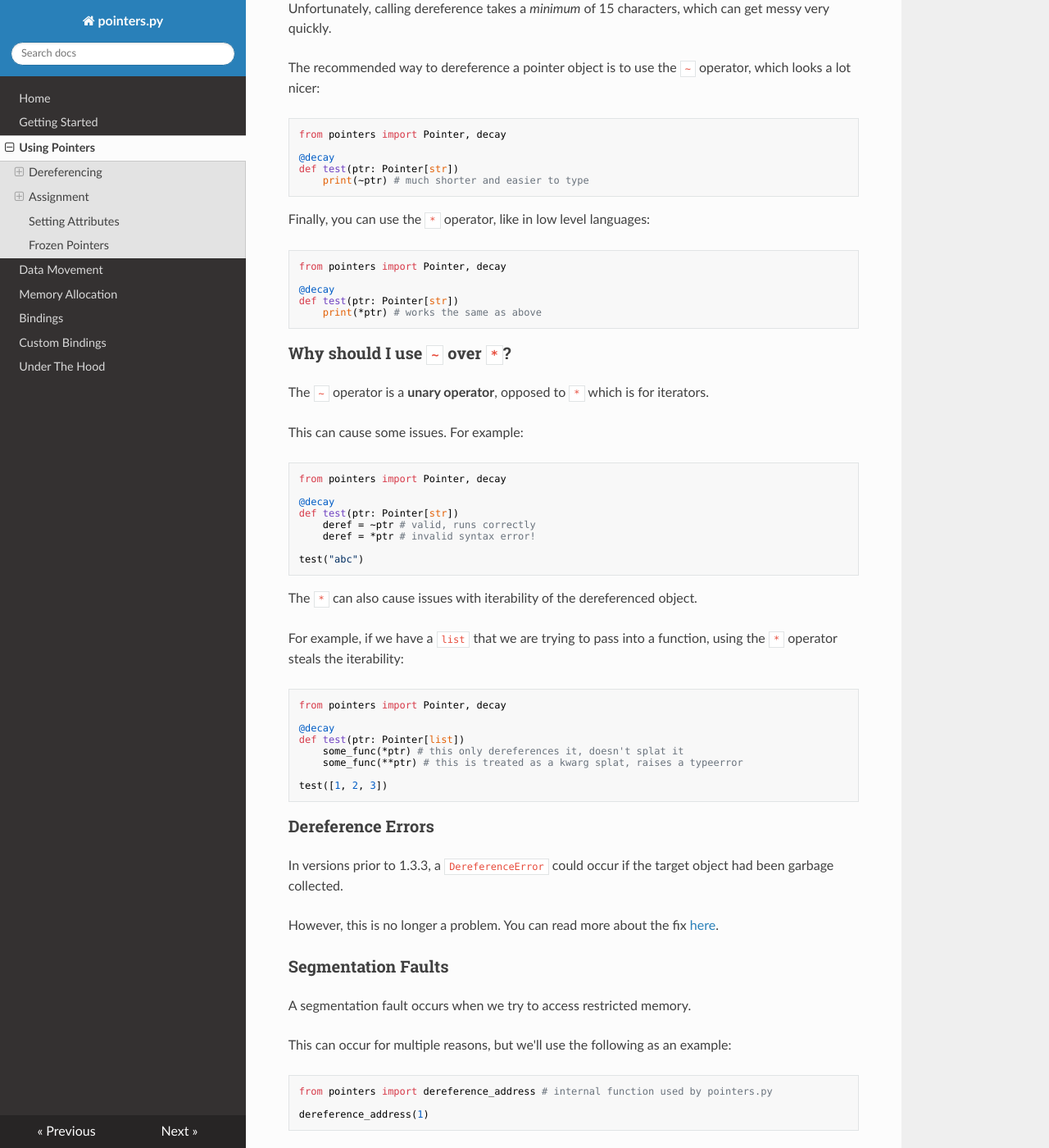
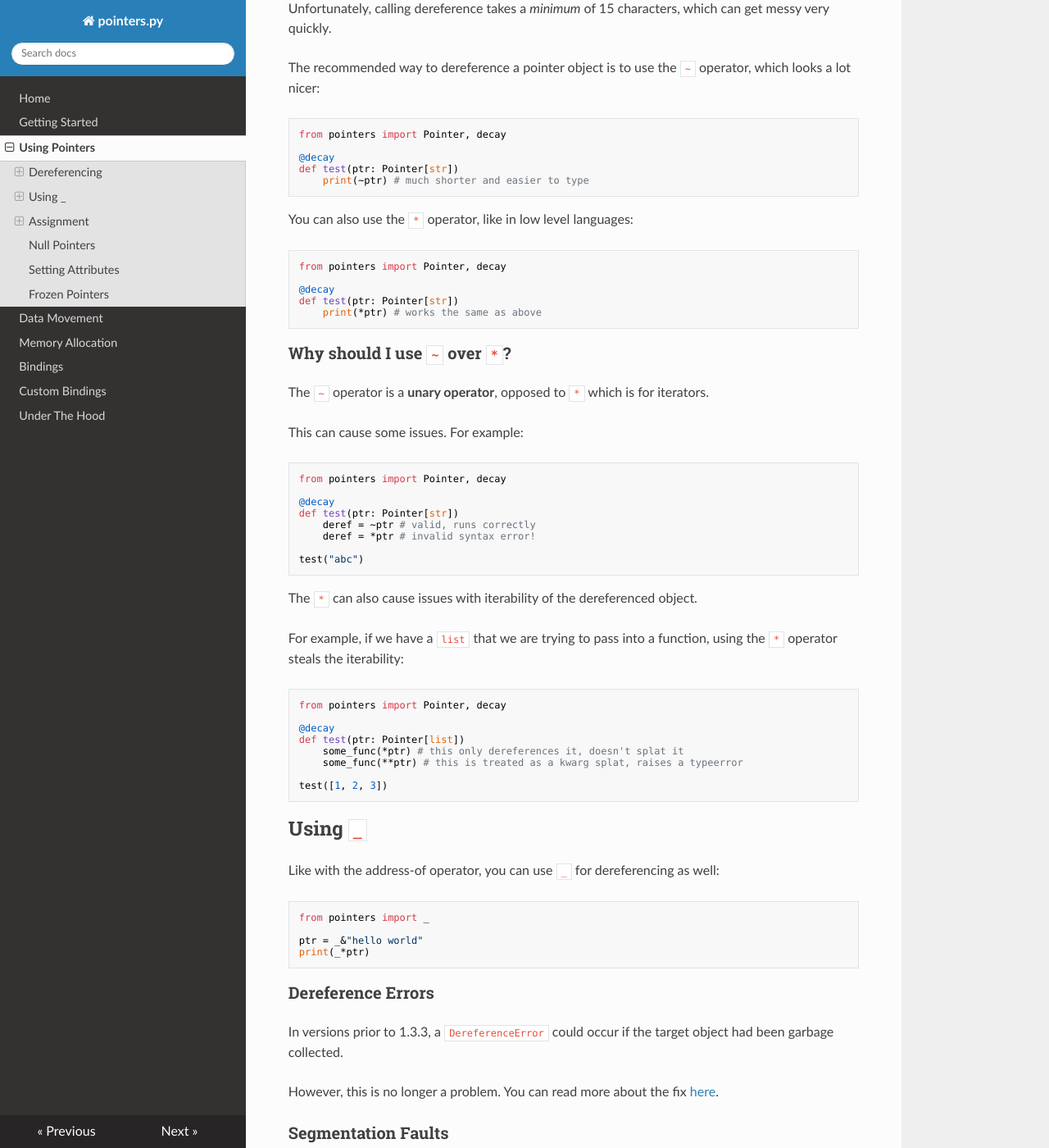
Before and after one commit to ZeroIntensity/pointers.py, an MkDocs documentation site: the page built from docs/pointers.md, in a window 1280 px wide and 1400 px high, scrolled down 478 px. Shown: the whole window at 82% size. Built offline with MkDocs 1.6.1, drawn with Linux system fonts in a browser that asks for light colours; nearby versions of some CDN libraries; some of the changed text lies outside the part shown.

Commit message:
abracadabra

````diff
--- a/docs/pointers.md
+++ b/docs/pointers.md
@@ -28,7 +28,7 @@ def test(ptr: Pointer[str])
     print(~ptr) # much shorter and easier to type
 ```
 
-Finally, you can use the `*` operator, like in low level languages:
+You can also use the `*` operator, like in low level languages:
 
 ```py
 from pointers import Pointer, decay
@@ -68,6 +68,17 @@ def test(ptr: Pointer[list])
     some_func(**ptr) # this is treated as a kwarg splat, raises a typeerror
 
 test([1, 2, 3])
+```
+
+## Using `_`
+
+Like with the address-of operator, you can use `_` for dereferencing as well:
+
+```py
+from pointers import _
+
+ptr = _&"hello world"
+print(_*ptr)
 ```
 
 ### Dereference Errors
@@ -159,7 +170,20 @@ int main() {
 }
 ```
 
+## Null Pointers
+
+To create a null pointer, simply assign an existing pointer to `None`:
+
+```py
+from pointers import to_ptr
+
+a = to_ptr("a")
+a >>= None
+print(~a)  # NullPointerError
+```
+
 ## Setting Attributes
+
 If you would like to force setting an attribute on the targets type (or itself if you are pointing to a type), you can use `Pointer.set_attr`:
 
 ```py
--- a/setup.py
+++ b/setup.py
@@ -6,7 +6,7 @@ with open("./README.md") as f:
 if __name__ == "__main__":
     setup(
         name="pointers.py",
-        version="1.3.9",
+        version="1.4.0",
         author="ZeroIntensity",
         author_email="<zintensitydev@gmail.com>",
         description="Bringing the hell of pointers to Python.",
--- a/src/pointers/__init__.py
+++ b/src/pointers/__init__.py
@@ -1,4 +1,4 @@
-from .pointer import Pointer, to_ptr, dereference_address, force_set_attr
+from .pointer import Pointer, to_ptr, dereference_address, force_set_attr, _
 from .malloc import (
     malloc,
     IsMallocPointerError,
````
Also changed, not shown: README.md (+9 -4 lines), docs/getting_started.md (+10 -0 lines), docs/index.md (+17 -2 lines), 7 other files.
